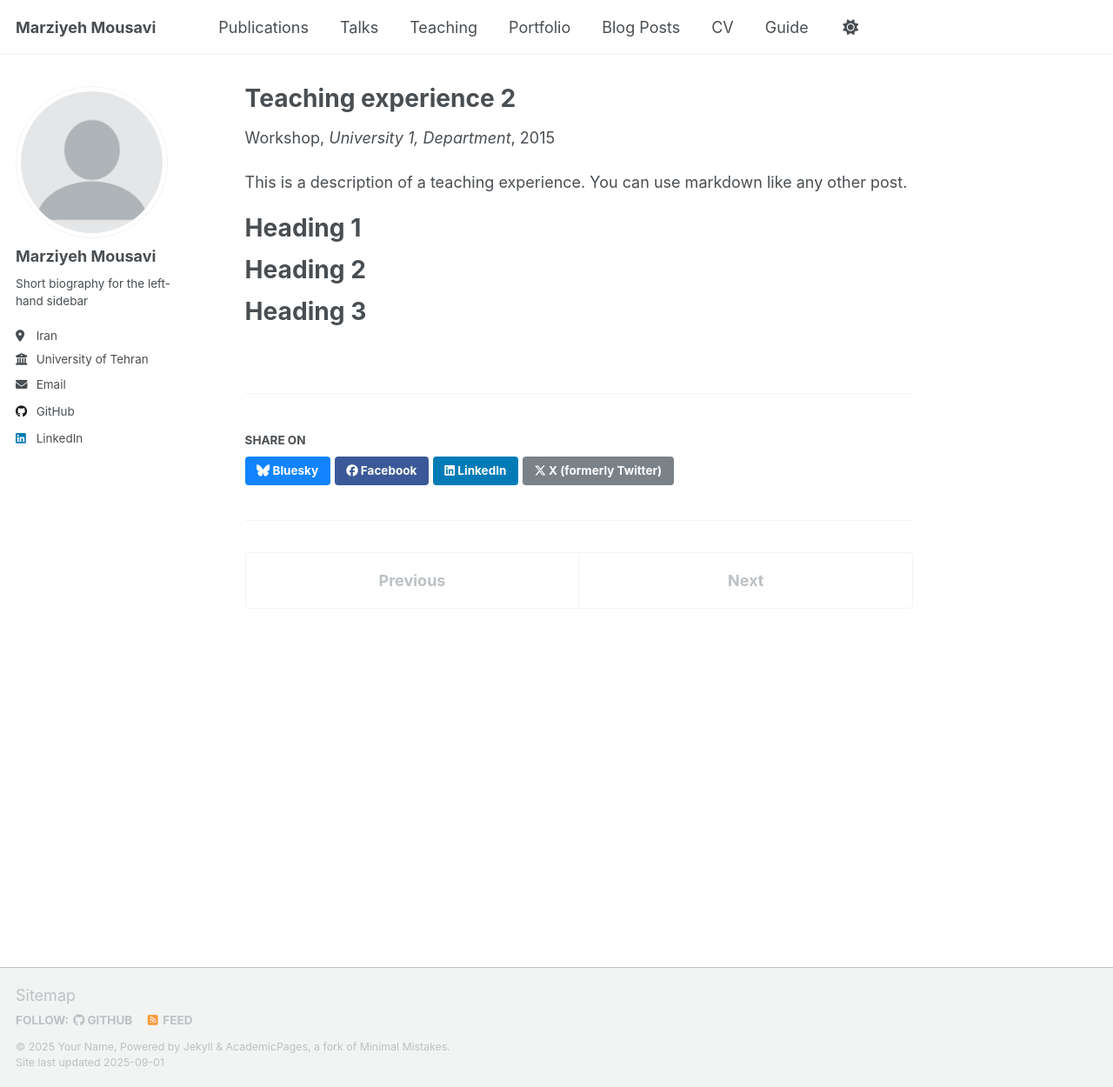
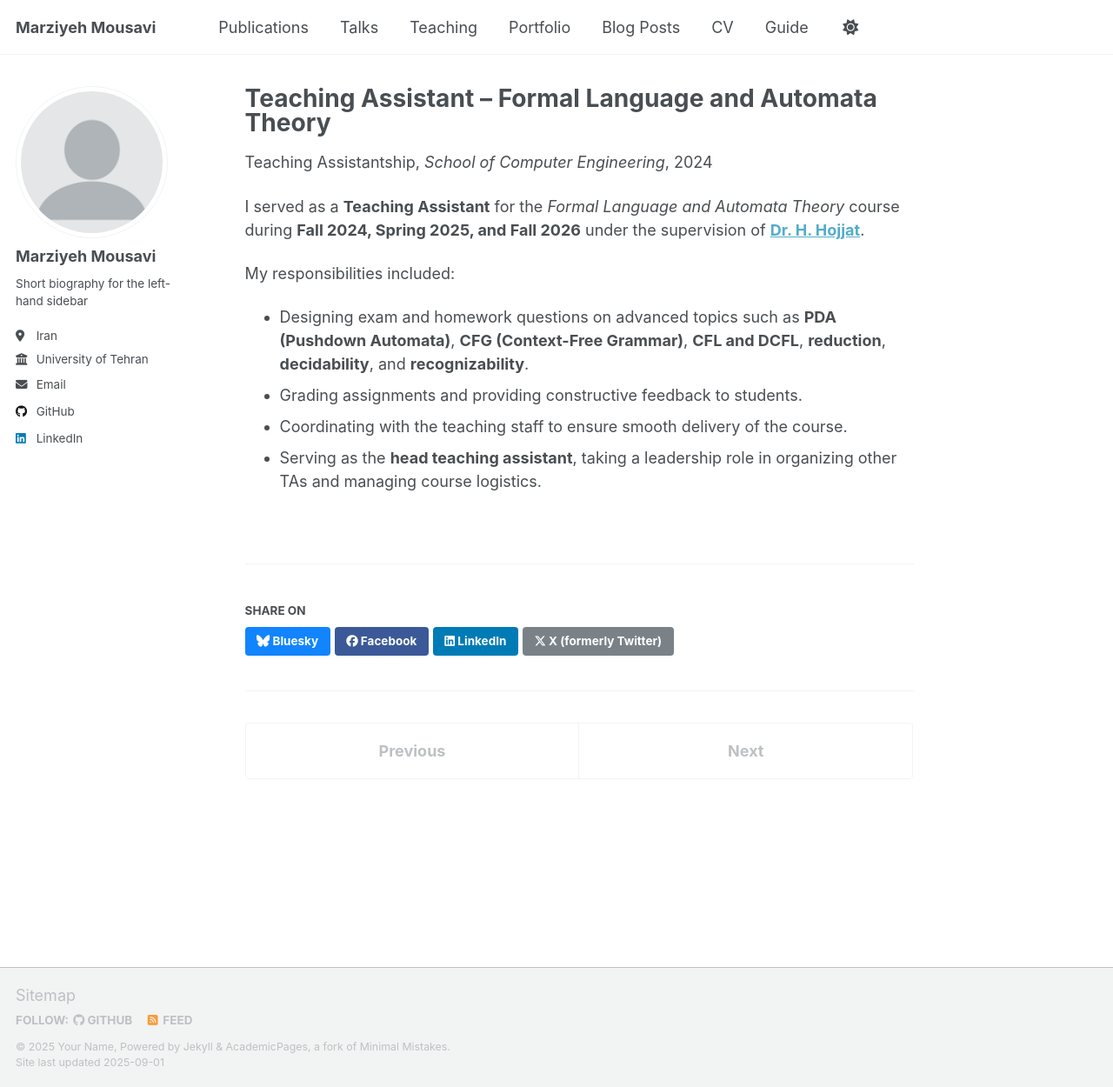
Before and after one commit to Mzmou/mzmou.github.io, a Jekyll site: the page built from _teaching/2015-spring-teaching-2.md, in a window 1280 px wide and 1250 px high. Shown: the whole window at 87% size. Built offline with Jekyll 4.4.1, drawn with Linux system fonts in a browser that asks for light colours; a script that is not in the unit is left out.

Commit message:
Update 2015-spring-teaching-2.md

```diff
--- a/_teaching/2015-spring-teaching-2.md
+++ b/_teaching/2015-spring-teaching-2.md
@@ -1,20 +1,17 @@
 ---
-title: "Teaching experience 2"
+title: "Teaching Assistant – Formal Language and Automata Theory"
 collection: teaching
-type: "Workshop"
-permalink: /teaching/2015-spring-teaching-1
-venue: "University 1, Department"
-date: 2015-01-01
-location: "City, Country"
+type: "Teaching Assistantship"
+permalink: /teaching/2024-fall-formal-language
+venue: "School of Computer Engineering"
+date: 2024-09-01
+location: "University of Tehran, Tehran, Iran"
 ---
 
-This is a description of a teaching experience. You can use markdown like any other post.
+I served as a **Teaching Assistant** for the *Formal Language and Automata Theory* course during **Fall 2024, Spring 2025, and Fall 2026** under the supervision of [**Dr. H. Hojjat**](https://scholar.google.com/citations?user=hkfVNCMAAAAJ&hl=en).
 
-Heading 1
-======
-
-Heading 2
-======
-
-Heading 3
-======
+My responsibilities included:
+- Designing exam and homework questions on advanced topics such as **PDA (Pushdown Automata)**, **CFG (Context-Free Grammar)**, **CFL and DCFL**, **reduction**, **decidability**, and **recognizability**.
+- Grading assignments and providing constructive feedback to students.
+- Coordinating with the teaching staff to ensure smooth delivery of the course.
+- Serving as the **head teaching assistant**, taking a leadership role in organizing other TAs and managing course logistics.
```
